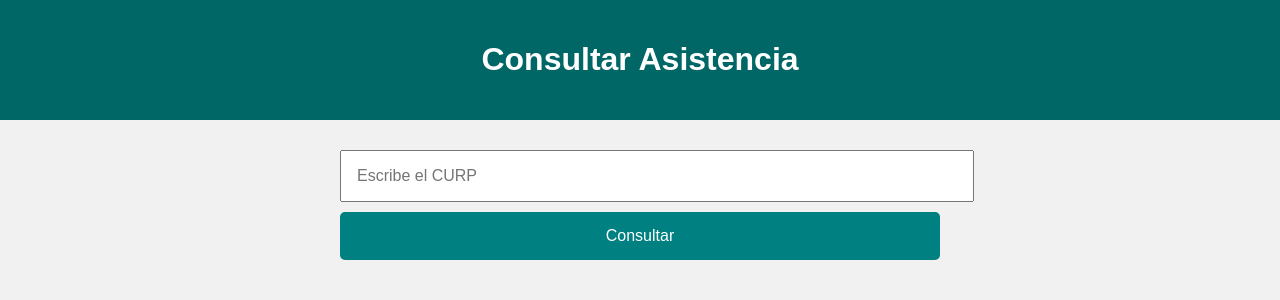
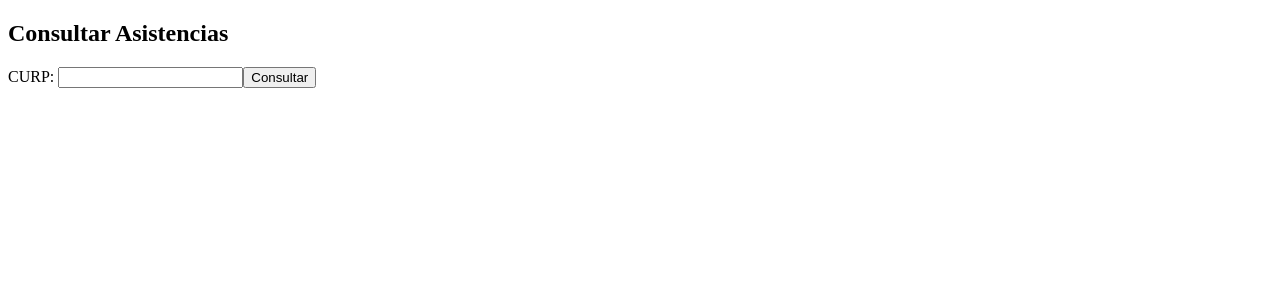
Before and after one commit to Gsr1989/educacionbasica, a Flask app: page /consultar in a window 1280 px wide. Shown: the top 300 px of the page. Run offline with Flask 3, Linux system fonts and the light colour scheme; some libraries are stand-ins or nearby versions.

Commit message:
Update consultar.html

```diff
--- a/templates/consultar.html
+++ b/templates/consultar.html
@@ -1,79 +1,6 @@
-<!DOCTYPE html>
-<html lang="es">
-<head>
-  <meta charset="UTF-8">
-  <title>Consultar Asistencia</title>
-  <meta name="viewport" content="width=device-width, initial-scale=1">
-  <link href="https://cdn.jsdelivr.net/npm/fullcalendar@6.1.8/index.global.min.css" rel="stylesheet">
-  <script src="https://cdn.jsdelivr.net/npm/fullcalendar@6.1.8/index.global.min.js"></script>
-  <style>
-    body {
-      font-family: Arial, sans-serif;
-      background-color: #f1f1f1;
-      margin: 0;
-      padding: 0;
-    }
-    header {
-      background-color: #006666;
-      color: white;
-      padding: 20px;
-      text-align: center;
-    }
-    .contenedor {
-      padding: 20px;
-      max-width: 600px;
-      margin: auto;
-    }
-    input, button {
-      width: 100%;
-      padding: 15px;
-      margin-top: 10px;
-      font-size: 16px;
-    }
-    button {
-      background-color: #008080;
-      color: white;
-      border: none;
-      border-radius: 5px;
-    }
-    #calendar {
-      margin-top: 20px;
-    }
-  </style>
-</head>
-<body>
-  <header>
-    <h1>Consultar Asistencia</h1>
-  </header>
-
-  <div class="contenedor">
-    <form method="post">
-      <input type="text" name="curp" placeholder="Escribe el CURP" required>
-      <button type="submit">Consultar</button>
-    </form>
-    <div id="calendar"></div>
-  </div>
-
-  {% if asistencias %}
-  <script>
-    document.addEventListener("DOMContentLoaded", function() {
-      const calendarEl = document.getElementById("calendar");
-      const calendar = new FullCalendar.Calendar(calendarEl, {
-        initialView: 'dayGridMonth',
-        locale: 'es',
-        events: [
-          {% for a in asistencias %}
-            {
-              title: "Asistió",
-              start: "{{ a.fecha_hora }}",
-              color: "green"
-            },
-          {% endfor %}
-        ]
-      });
-      calendar.render();
-    });
-  </script>
-  {% endif %}
-</body>
-</html>
+<!DOCTYPE html><html lang="es"><head><meta charset="UTF-8"><title>Consultar</title></head><body>
+  <h2>Consultar Asistencias</h2>
+  <form method="post">
+    CURP: <input name="curp"><button type="submit">Consultar</button>
+  </form>
+</body></html>
```
